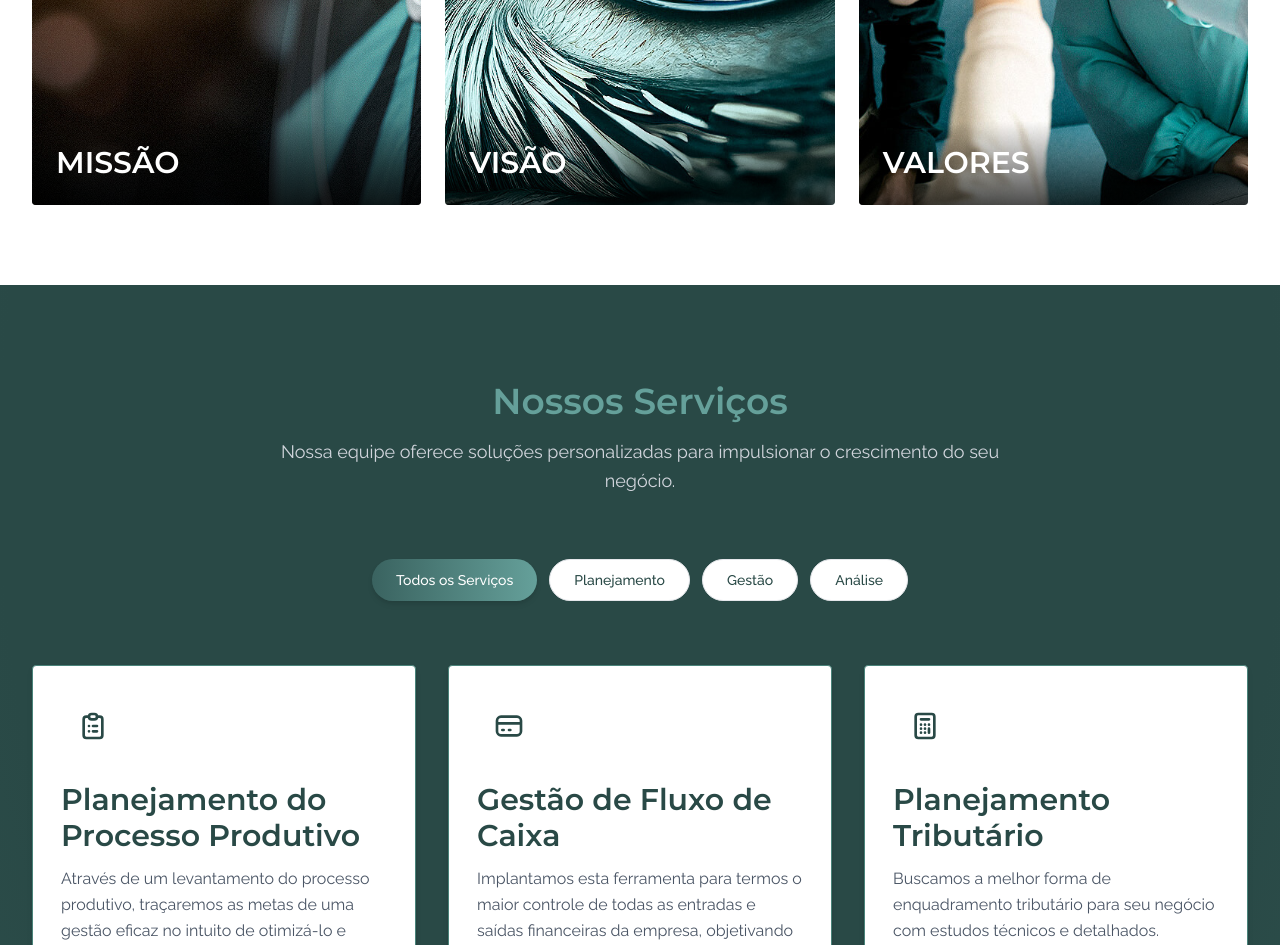
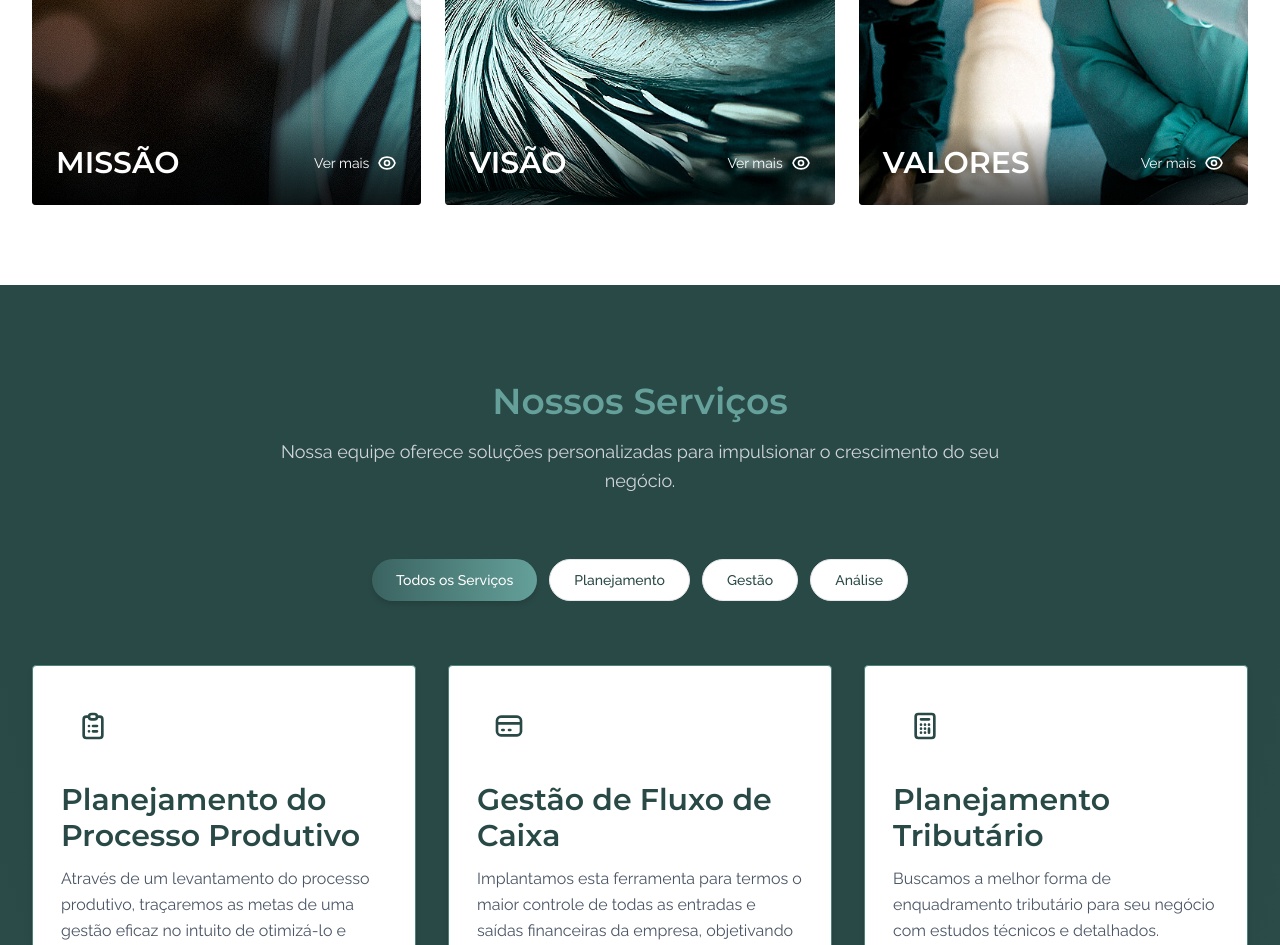
Before and after one commit to humbertopaiva/site-inovar, a Next.js app: page / in a window 1280 px wide. Shown: the part 2420-3365 px from the top of the page. Built offline with nearby package versions, Linux system fonts and the light colour scheme.

Commit message:
feat: mvv animation

```diff
--- a/src/components/sections/mission-vision-values.tsx
+++ b/src/components/sections/mission-vision-values.tsx
@@ -1,6 +1,6 @@
 "use client";
 
-import React, { useRef, useState } from "react";
+import React, { useRef, useState, useEffect } from "react";
 import Image from "next/image";
 import { motion, useInView } from "framer-motion";
 
@@ -17,10 +17,39 @@ const MissionVisionValues = () => {
   const isVisionInView = useInView(visionRef, { once: true, amount: 0.5 });
   const isValuesInView = useInView(valuesRef, { once: true, amount: 0.5 });
 
+  // Estados para dispositivos móveis - mostrar conteúdo quando estiver em foco
+  const isMissionFocused = useInView(missionRef, { amount: 0.7 });
+  const isVisionFocused = useInView(visionRef, { amount: 0.7 });
+  const isValuesFocused = useInView(valuesRef, { amount: 0.7 });
+
+  // Estado para detectar se é dispositivo móvel
+  const [isMobile, setIsMobile] = useState(false);
+
   // Estados para controlar o hover de cada card
   const [isHoveringMission, setIsHoveringMission] = useState(false);
   const [isHoveringVision, setIsHoveringVision] = useState(false);
   const [isHoveringValues, setIsHoveringValues] = useState(false);
+
+  // Detectar se é dispositivo móvel ao carregar e em redimensionamento
+  useEffect(() => {
+    const checkIfMobile = () => {
+      setIsMobile(window.innerWidth < 768);
+    };
+
+    // Verificar inicialmente
+    checkIfMobile();
+
+    // Verificar em redimensionamento
+    window.addEventListener("resize", checkIfMobile);
+
+    // Limpar listener
+    return () => window.removeEventListener("resize", checkIfMobile);
+  }, []);
+
+  // Determinar quando mostrar conteúdo para cada card
+  const showMissionContent = isMobile ? isMissionFocused : isHoveringMission;
+  const showVisionContent = isMobile ? isVisionFocused : isHoveringVision;
+  const showValuesContent = isMobile ? isValuesFocused : isHoveringValues;
 
   const containerVariants = {
     hidden: { opacity: 0 },
@@ -85,7 +114,7 @@ const MissionVisionValues = () => {
               <div
                 className="transition-all duration-500 ease-in-out"
                 style={{
-                  height: isHoveringMission ? "340px" : "0px",
+                  height: showMissionContent ? "340px" : "0px",
                   background:
                     "linear-gradient(135deg, var(--primary) 0%, var(--primary-light) 100%)",
                   overflow: "hidden",
@@ -117,10 +146,10 @@ const MissionVisionValues = () => {
               <div
                 className="transition-all duration-500 ease-in-out w-full relative"
                 style={{
-                  height: isHoveringMission ? "264px" : "604px",
+                  height: showMissionContent ? "264px" : "604px",
                   position: "absolute",
                   bottom: 0,
-                  top: isHoveringMission ? "340px" : "0px",
+                  top: showMissionContent ? "340px" : "0px",
                 }}
               >
                 <Image
@@ -132,12 +161,37 @@ const MissionVisionValues = () => {
                 {/* Title overlay visible only when not hovering */}
                 <div
                   className={`absolute bottom-0 left-0 w-full bg-gradient-to-t from-black/70 to-transparent p-6 transition-opacity duration-500 ${
-                    isHoveringMission ? "opacity-0" : "opacity-100"
+                    showMissionContent ? "opacity-0" : "opacity-100"
                   }`}
                 >
+                  <div className="flex justify-between items-center">
                     <h3 className="text-white text-2xl font-montserrat font-bold">
                       MISSÃO
                     </h3>
+                    <div className="hidden md:flex text-white items-center text-sm">
+                      <span className="mr-2">Ver mais</span>
+                      <svg
+                        xmlns="http://www.w3.org/2000/svg"
+                        className="h-5 w-5"
+                        fill="none"
+                        viewBox="0 0 24 24"
+                        stroke="currentColor"
+                      >
+                        <path
+                          strokeLinecap="round"
+                          strokeLinejoin="round"
+                          strokeWidth={2}
+                          d="M15 12a3 3 0 11-6 0 3 3 0 016 0z"
+                        />
+                        <path
+                          strokeLinecap="round"
+                          strokeLinejoin="round"
+                          strokeWidth={2}
+                          d="M2.458 12C3.732 7.943 7.523 5 12 5c4.478 0 8.268 2.943 9.542 7-1.274 4.057-5.064 7-9.542 7-4.477 0-8.268-2.943-9.542-7z"
+                        />
+                      </svg>
+                    </div>
+                  </div>
                 </div>
               </div>
             </div>
@@ -158,7 +212,7 @@ const MissionVisionValues = () => {
               <div
                 className="transition-all duration-500 ease-in-out"
                 style={{
-                  height: isHoveringVision ? "340px" : "0px",
+                  height: showVisionContent ? "340px" : "0px",
                   background:
                     "linear-gradient(135deg, var(--secondary) 0%, var(--secondary-light) 100%)",
                   overflow: "hidden",
@@ -190,10 +244,10 @@ const MissionVisionValues = () => {
               <div
                 className="transition-all duration-500 ease-in-out w-full relative"
                 style={{
-                  height: isHoveringVision ? "264px" : "604px",
+                  height: showVisionContent ? "264px" : "604px",
                   position: "absolute",
                   bottom: 0,
-                  top: isHoveringVision ? "340px" : "0px",
+                  top: showVisionContent ? "340px" : "0px",
                 }}
               >
                 <Image
@@ -205,12 +259,37 @@ const MissionVisionValues = () => {
                 {/* Title overlay visible only when not hovering */}
                 <div
                   className={`absolute bottom-0 left-0 w-full bg-gradient-to-t from-black/70 to-transparent p-6 transition-opacity duration-500 ${
-                    isHoveringVision ? "opacity-0" : "opacity-100"
+                    showVisionContent ? "opacity-0" : "opacity-100"
                   }`}
                 >
+                  <div className="flex justify-between items-center">
                     <h3 className="text-white text-2xl font-montserrat font-bold">
                       VISÃO
                     </h3>
+                    <div className="hidden md:flex text-white items-center text-sm">
+                      <span className="mr-2">Ver mais</span>
+                      <svg
+                        xmlns="http://www.w3.org/2000/svg"
+                        className="h-5 w-5"
+                        fill="none"
+                        viewBox="0 0 24 24"
+                        stroke="currentColor"
+                      >
+                        <path
+                          strokeLinecap="round"
+                          strokeLinejoin="round"
+                          strokeWidth={2}
+                          d="M15 12a3 3 0 11-6 0 3 3 0 016 0z"
+                        />
+                        <path
+                          strokeLinecap="round"
+                          strokeLinejoin="round"
+                          strokeWidth={2}
+                          d="M2.458 12C3.732 7.943 7.523 5 12 5c4.478 0 8.268 2.943 9.542 7-1.274 4.057-5.064 7-9.542 7-4.477 0-8.268-2.943-9.542-7z"
+                        />
+                      </svg>
+                    </div>
+                  </div>
                 </div>
               </div>
             </div>
@@ -231,7 +310,7 @@ const MissionVisionValues = () => {
               <div
                 className="transition-all duration-500 ease-in-out"
                 style={{
-                  height: isHoveringValues ? "340px" : "0px",
+                  height: showValuesContent ? "340px" : "0px",
                   background:
                     "linear-gradient(135deg, var(--primary) 0%, var(--primary-light) 100%)",
                   overflow: "hidden",
@@ -278,10 +357,10 @@ const MissionVisionValues = () => {
               <div
                 className="transition-all duration-500 ease-in-out w-full relative"
                 style={{
-                  height: isHoveringValues ? "264px" : "604px",
+                  height: showValuesContent ? "264px" : "604px",
                   position: "absolute",
                   bottom: 0,
-                  top: isHoveringValues ? "340px" : "0px",
+                  top: showValuesContent ? "340px" : "0px",
                 }}
               >
                 <Image
@@ -293,12 +372,37 @@ const MissionVisionValues = () => {
                 {/* Title overlay visible only when not hovering */}
                 <div
                   className={`absolute bottom-0 left-0 w-full bg-gradient-to-t from-black/70 to-transparent p-6 transition-opacity duration-500 ${
-                    isHoveringValues ? "opacity-0" : "opacity-100"
+                    showValuesContent ? "opacity-0" : "opacity-100"
                   }`}
                 >
+                  <div className="flex justify-between items-center">
                     <h3 className="text-white text-2xl font-montserrat font-bold">
                       VALORES
                     </h3>
+                    <div className="hidden md:flex text-white items-center text-sm">
+                      <span className="mr-2">Ver mais</span>
+                      <svg
+                        xmlns="http://www.w3.org/2000/svg"
+                        className="h-5 w-5"
+                        fill="none"
+                        viewBox="0 0 24 24"
+                        stroke="currentColor"
+                      >
+                        <path
+                          strokeLinecap="round"
+                          strokeLinejoin="round"
+                          strokeWidth={2}
+                          d="M15 12a3 3 0 11-6 0 3 3 0 016 0z"
+                        />
+                        <path
+                          strokeLinecap="round"
+                          strokeLinejoin="round"
+                          strokeWidth={2}
+                          d="M2.458 12C3.732 7.943 7.523 5 12 5c4.478 0 8.268 2.943 9.542 7-1.274 4.057-5.064 7-9.542 7-4.477 0-8.268-2.943-9.542-7z"
+                        />
+                      </svg>
+                    </div>
+                  </div>
                 </div>
               </div>
             </div>
```
Lines whose indentation alone changed are shown as unchanged.
